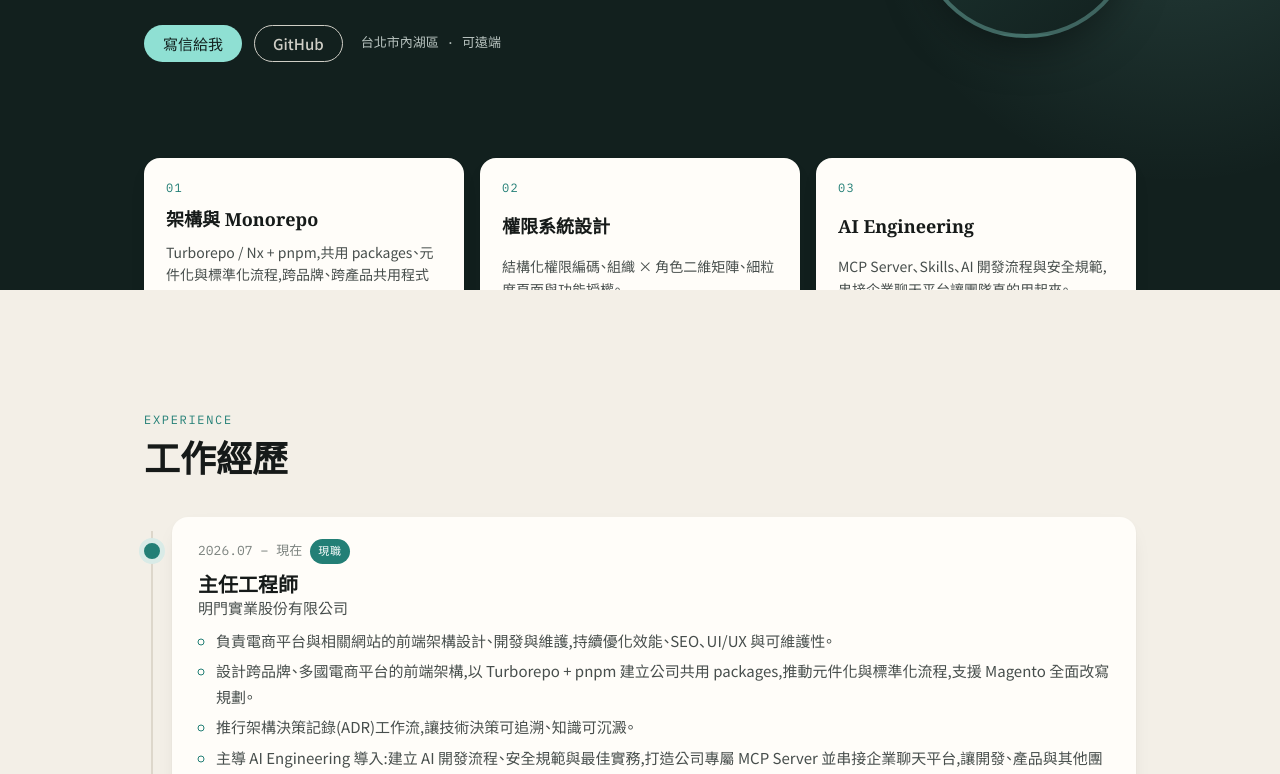
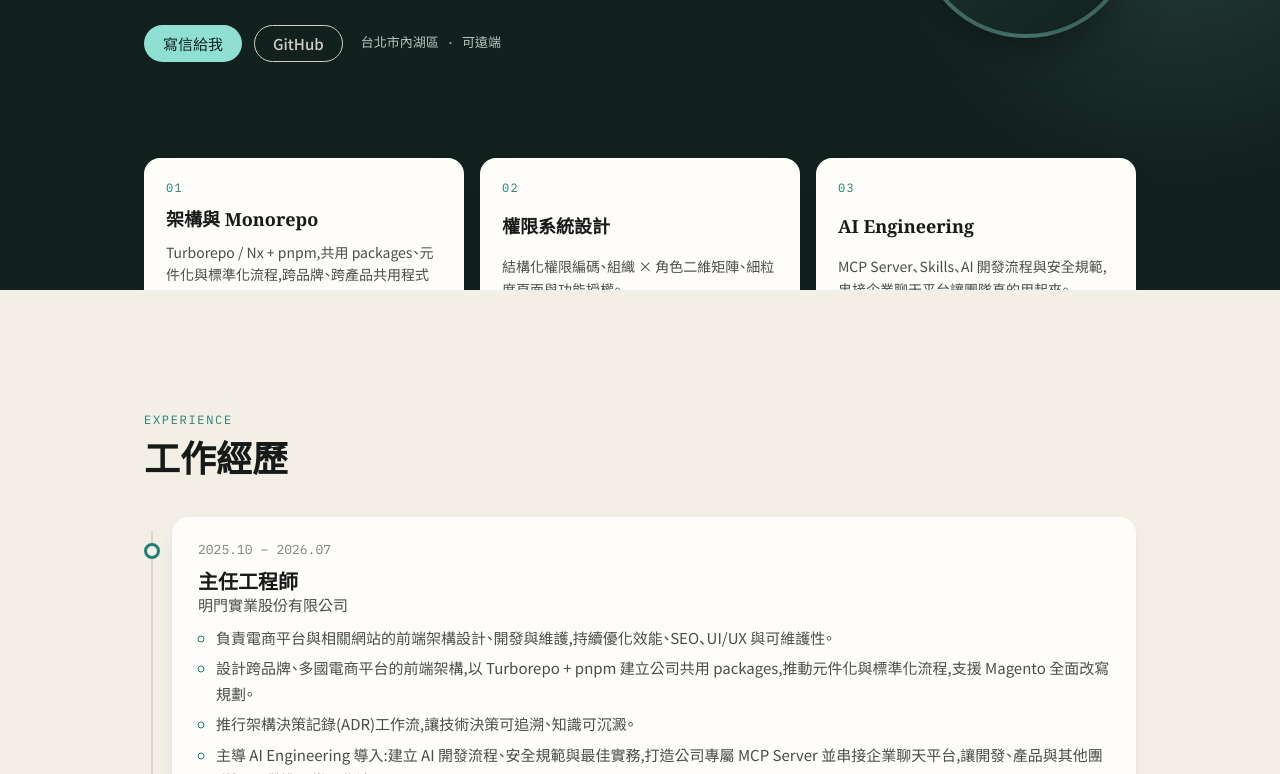
Before and after one commit to PPniaw/eddie-outsider, a plain HTML site: page index.html in a window 1280 px wide. Shown: the part 326-1100 px from the top of the page. Drawn offline with Linux system fonts and the light colour scheme.

Commit message:
fix: Wonderland tenure 2025.10 to 2026.07, no current-job badge

```diff
--- a/index.html
+++ b/index.html
@@ -119,12 +119,12 @@
             <h2>工作經歷</h2>
           </div>
           <ol class="timeline">
-            <li class="tl-item is-now">
+            <li class="tl-item">
               <div class="tl-dot"></div>
               <div class="tl-card">
                 <div class="tl-meta">
-                  <time datetime="2026-07">2026.07</time> – 現在
-                  <span class="pill">現職</span>
+                  <time datetime="2025-10">2025.10</time> –
+                  <time datetime="2026-07">2026.07</time>
                 </div>
                 <h3>
                   主任工程師 <span class="org">明門實業股份有限公司</span>
```
